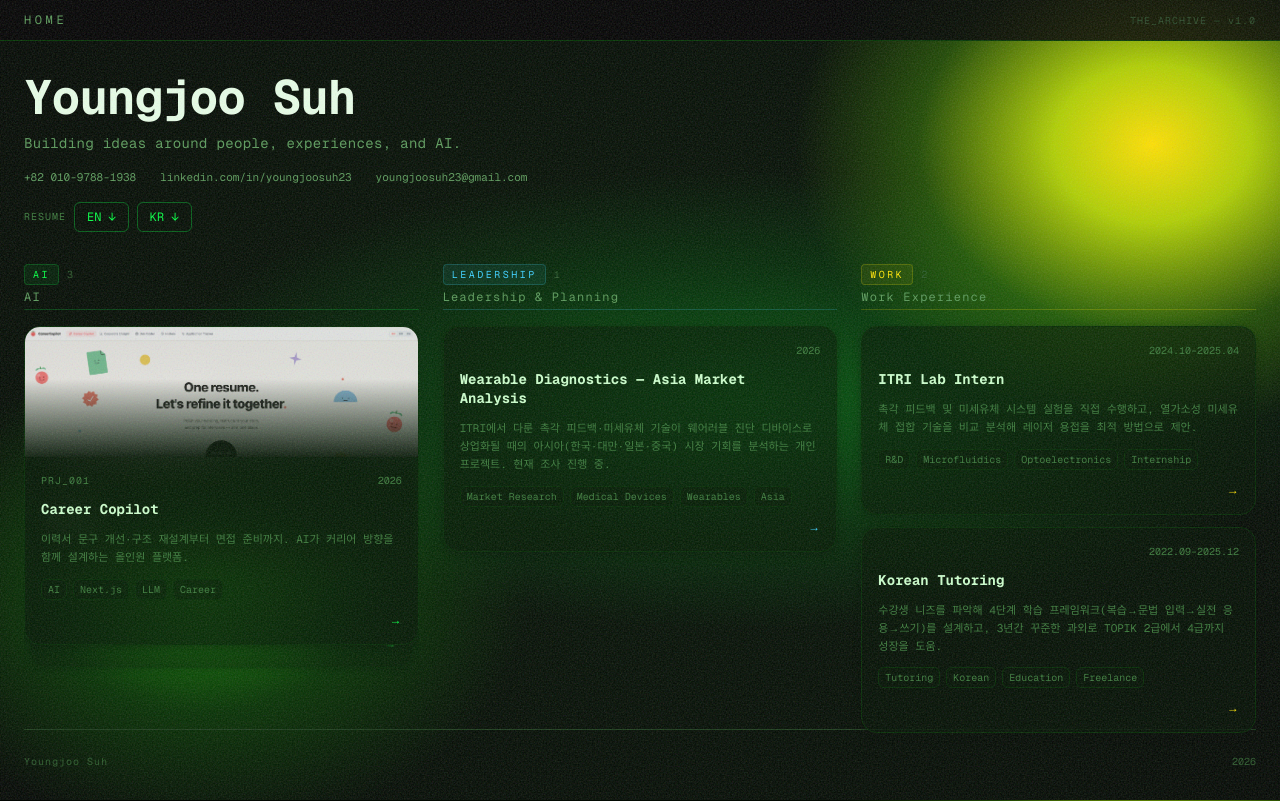
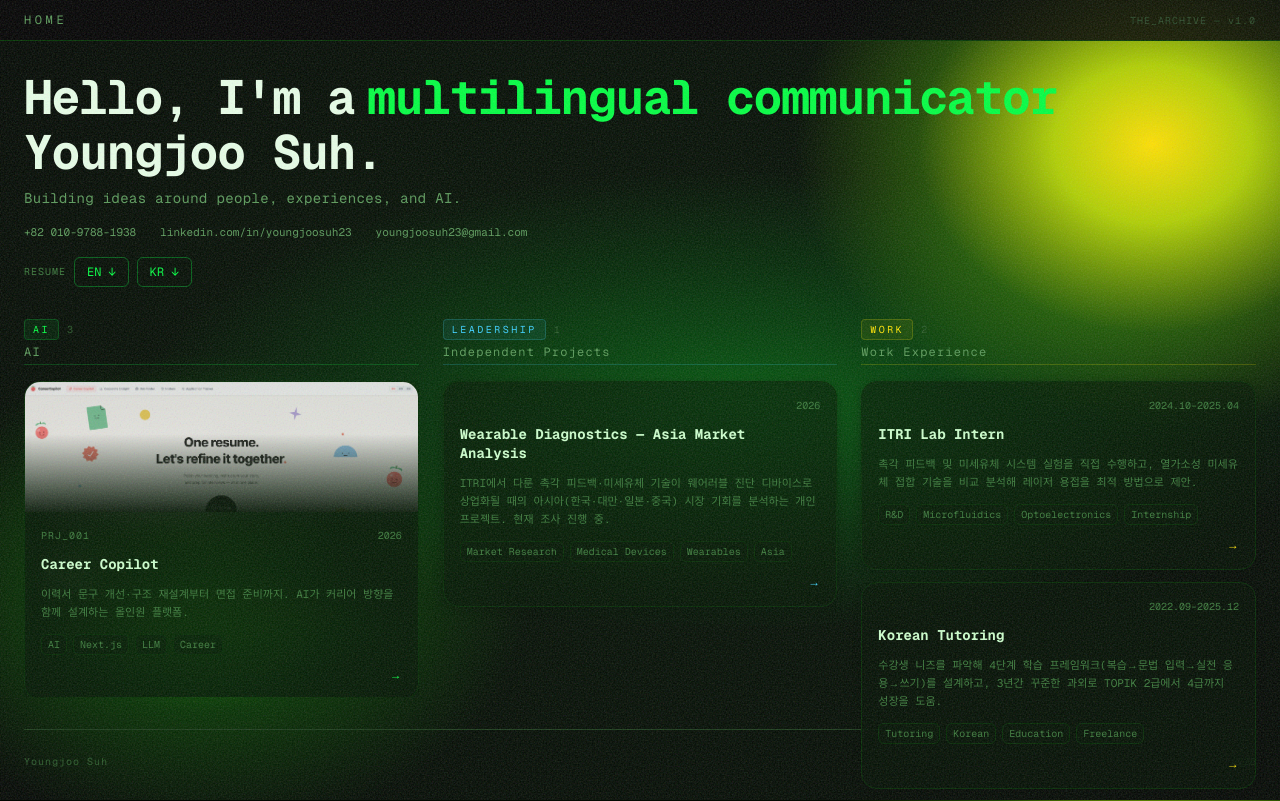
Before and after one commit to youngjoosuh23-ship-it/portfolio, a Next.js app: page / in a window 1280 px wide. Built offline with nearby package versions, Linux system fonts and the light colour scheme.

Commit message:
Add rotating-word greeting, rename leadership section to Independent Projects

```diff
--- a/app/page.tsx
+++ b/app/page.tsx
@@ -1,5 +1,6 @@
 import { projects } from "@/lib/projects";
 import ProjectGrid from "@/components/ProjectGrid";
+import Greeting from "@/components/Greeting";
 
 export default function Home() {
   return (
@@ -7,12 +8,7 @@ export default function Home() {
       {/* Header */}
       <header className="flex flex-col gap-4 shrink-0">
         <div className="flex flex-col gap-3">
-          <h1
-            className="font-mono text-4xl md:text-5xl font-bold tracking-tight"
-            style={{ color: "#e8ffe8" }}
-          >
-            Youngjoo Suh
-          </h1>
+          <Greeting />
           <p className="font-mono text-xs md:text-sm tracking-wide" style={{ color: "#5a9a5a" }}>
             Building ideas around people, experiences, and AI.
           </p>
--- /dev/null
+++ b/components/Greeting.tsx
@@ -0,0 +1,50 @@
+"use client";
+
+import { useEffect, useState } from "react";
+import { AnimatePresence, motion } from "framer-motion";
+
+const WORDS = [
+  "bioengineer",
+  "AI builder",
+  "multilingual communicator",
+  "coordinator",
+  "lifelong learner",
+];
+
+export default function Greeting() {
+  const [index, setIndex] = useState(0);
+
+  useEffect(() => {
+    const interval = setInterval(() => {
+      setIndex((i) => (i + 1) % WORDS.length);
+    }, 2200);
+    return () => clearInterval(interval);
+  }, []);
+
+  return (
+    <h1
+      className="font-mono text-4xl md:text-5xl font-bold tracking-tight flex flex-wrap items-baseline gap-x-3"
+      style={{ color: "#e8ffe8" }}
+    >
+      <span>Hello, I&apos;m a</span>
+      <span
+        className="relative inline-flex h-[1.15em] overflow-hidden align-baseline"
+        style={{ color: "#00ff41" }}
+      >
+        <AnimatePresence mode="wait">
+          <motion.span
+            key={WORDS[index]}
+            initial={{ y: "100%", opacity: 0 }}
+            animate={{ y: "0%", opacity: 1 }}
+            exit={{ y: "-100%", opacity: 0 }}
+            transition={{ duration: 0.35, ease: "easeOut" }}
+            className="whitespace-nowrap"
+          >
+            {WORDS[index]}
+          </motion.span>
+        </AnimatePresence>
+      </span>
+      <span>Youngjoo Suh.</span>
+    </h1>
+  );
+}
--- a/components/ProjectGrid.tsx
+++ b/components/ProjectGrid.tsx
@@ -20,7 +20,7 @@ const typeLabel: Record<Project["type"], string> = {
 
 const sectionTitle: Record<Project["type"], string> = {
   ai: "AI",
-  leadership: "Leadership & Planning",
+  leadership: "Independent Projects",
   work: "Work Experience",
 };
 
```
